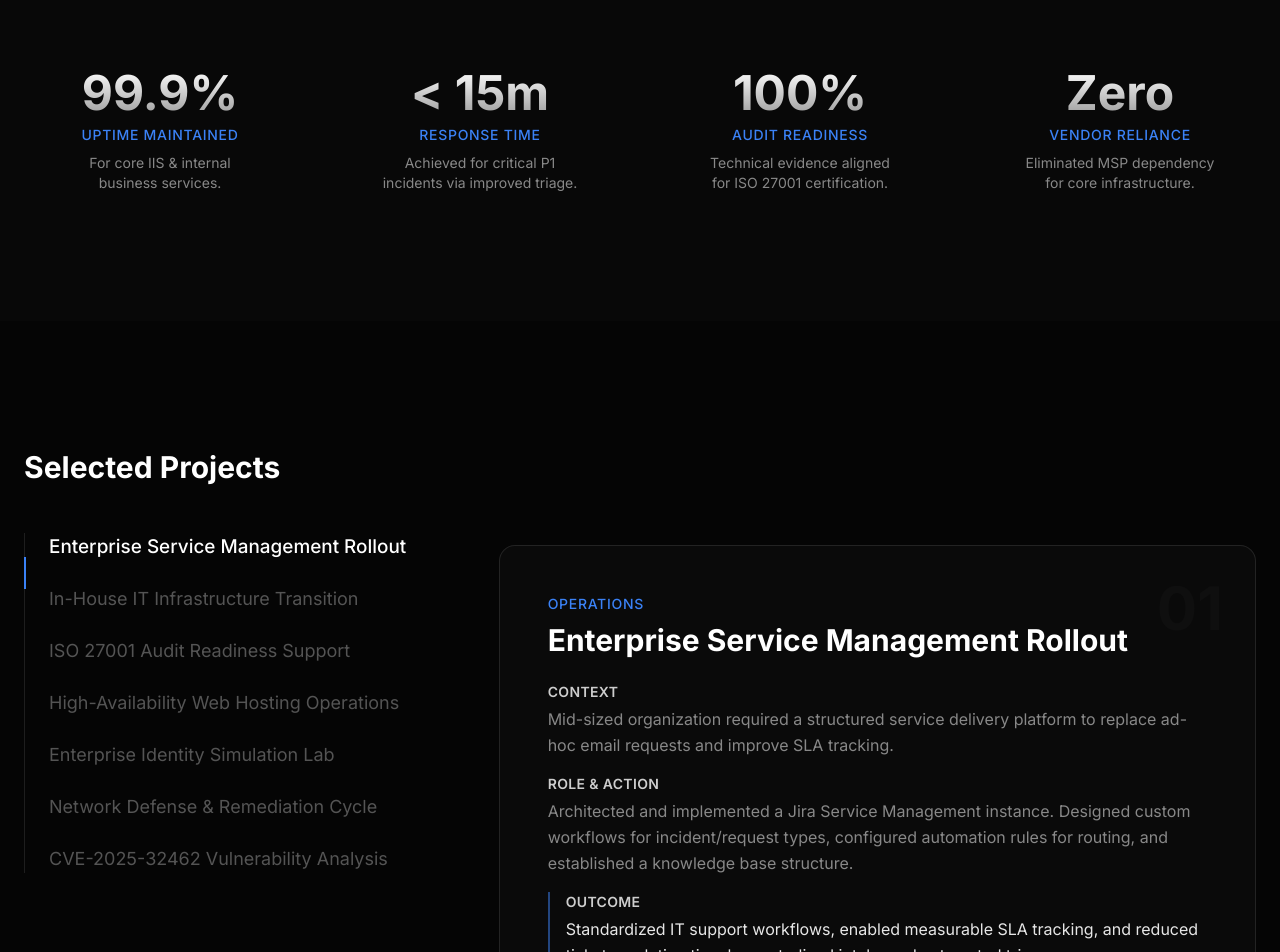
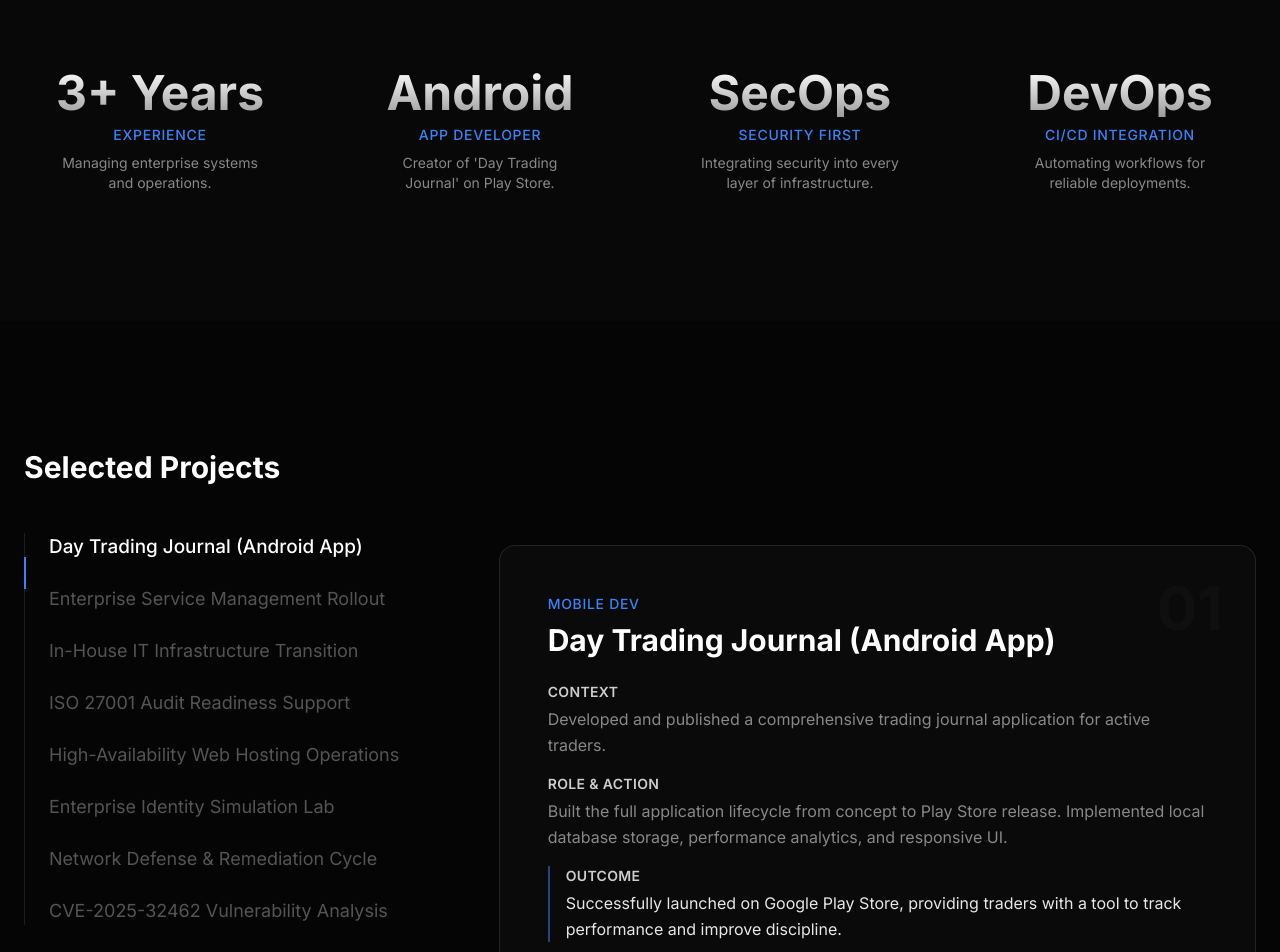
Before and after one commit to arpitdahal9/adtechit, a Next.js app: page / in a window 1280 px wide. Shown: the part 860-1812 px from the top of the page. Built offline with nearby package versions, Linux system fonts and the light colour scheme.

Commit message:
content: update profile, projects, and skills with 3+ years experience, Android app, and DevOps focus

```diff
--- a/components/SceneImpact.tsx
+++ b/components/SceneImpact.tsx
@@ -5,24 +5,24 @@ import { motion, useScroll, useTransform } from "framer-motion";
 
 const highlights = [
   {
-    value: "99.9%",
-    label: "Uptime Maintained",
-    detail: "For core IIS & internal business services.",
+    value: "3+ Years",
+    label: "Experience",
+    detail: "Managing enterprise systems and operations.",
   },
   {
-    value: "< 15m",
-    label: "Response Time",
-    detail: "Achieved for critical P1 incidents via improved triage.",
+    value: "Android",
+    label: "App Developer",
+    detail: "Creator of 'Day Trading Journal' on Play Store.",
   },
   {
-    value: "100%",
-    label: "Audit Readiness",
-    detail: "Technical evidence aligned for ISO 27001 certification.",
+    value: "SecOps",
+    label: "Security First",
+    detail: "Integrating security into every layer of infrastructure.",
   },
   {
-    value: "Zero",
-    label: "Vendor Reliance",
-    detail: "Eliminated MSP dependency for core infrastructure.",
+    value: "DevOps",
+    label: "CI/CD Integration",
+    detail: "Automating workflows for reliable deployments.",
   },
 ];
 
--- a/content/profile.ts
+++ b/content/profile.ts
@@ -1,7 +1,7 @@
 export const profile = {
   name: "Arpit Dahal",
   headline: "Systems Administrator | Infrastructure & Security Operations",
-  shortBio: "Delivering resilient infrastructure and security operations with an ownership mindset. Bridging the gap between reliable systems administration and modern cyber defense.",
+  shortBio: "Systems Administrator with 3+ years of experience in enterprise operations. Specializing in resilient infrastructure, CI/CD DevOps workflows, and security-first engineering.",
   email: "arpitdahal9@gmail.com",
   linkedin: "https://linkedin.com/in/arpitdahal",
   location: "Australia",
--- a/content/projects.ts
+++ b/content/projects.ts
@@ -9,6 +9,15 @@ export interface Project {
 }
 
 export const projects: Project[] = [
+  {
+    id: "trading-app",
+    title: "Day Trading Journal (Android App)",
+    category: "Mobile Dev",
+    context: "Developed and published a comprehensive trading journal application for active traders.",
+    whatIDid: "Built the full application lifecycle from concept to Play Store release. Implemented local database storage, performance analytics, and responsive UI.",
+    outcome: "Successfully launched on Google Play Store, providing traders with a tool to track performance and improve discipline.",
+    tags: ["Android Development", "Mobile App", "Google Play Store", "Java/Kotlin"],
+  },
   {
     id: "jira-itsm",
     title: "Enterprise Service Management Rollout",
--- a/content/skills.ts
+++ b/content/skills.ts
@@ -10,13 +10,13 @@ export const skills = [
     ],
   },
   {
-    category: "Identity & Cloud",
+    category: "DevOps & Cloud",
     items: [
+      "CI/CD Pipelines",
       "Azure Active Directory (Entra ID)",
       "Microsoft 365 Admin Center",
       "Exchange Online",
       "IAM Lifecycle",
-      "MFA / Conditional Access",
     ],
   },
   {
@@ -40,13 +40,13 @@ export const skills = [
     ],
   },
   {
-    category: "Tooling",
+    category: "Tooling & Development",
     items: [
+      "Android Development",
+      "PowerShell Scripting",
       "Jira Service Management",
-      "PowerShell Scripting",
       "Nmap / Wireshark",
       "Backup Solutions (Veeam)",
-      "Remote Support Tools",
     ],
   },
 ];
```
